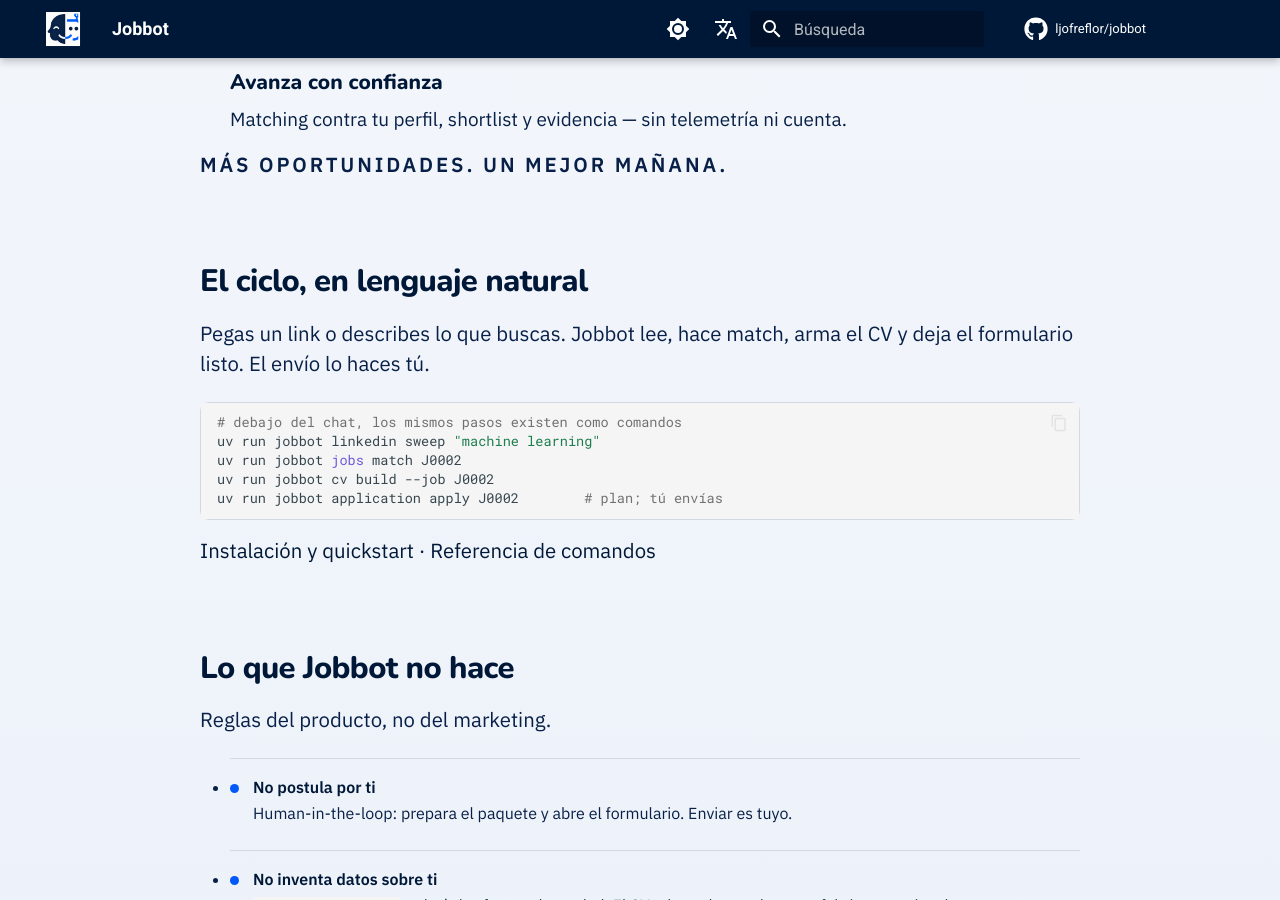
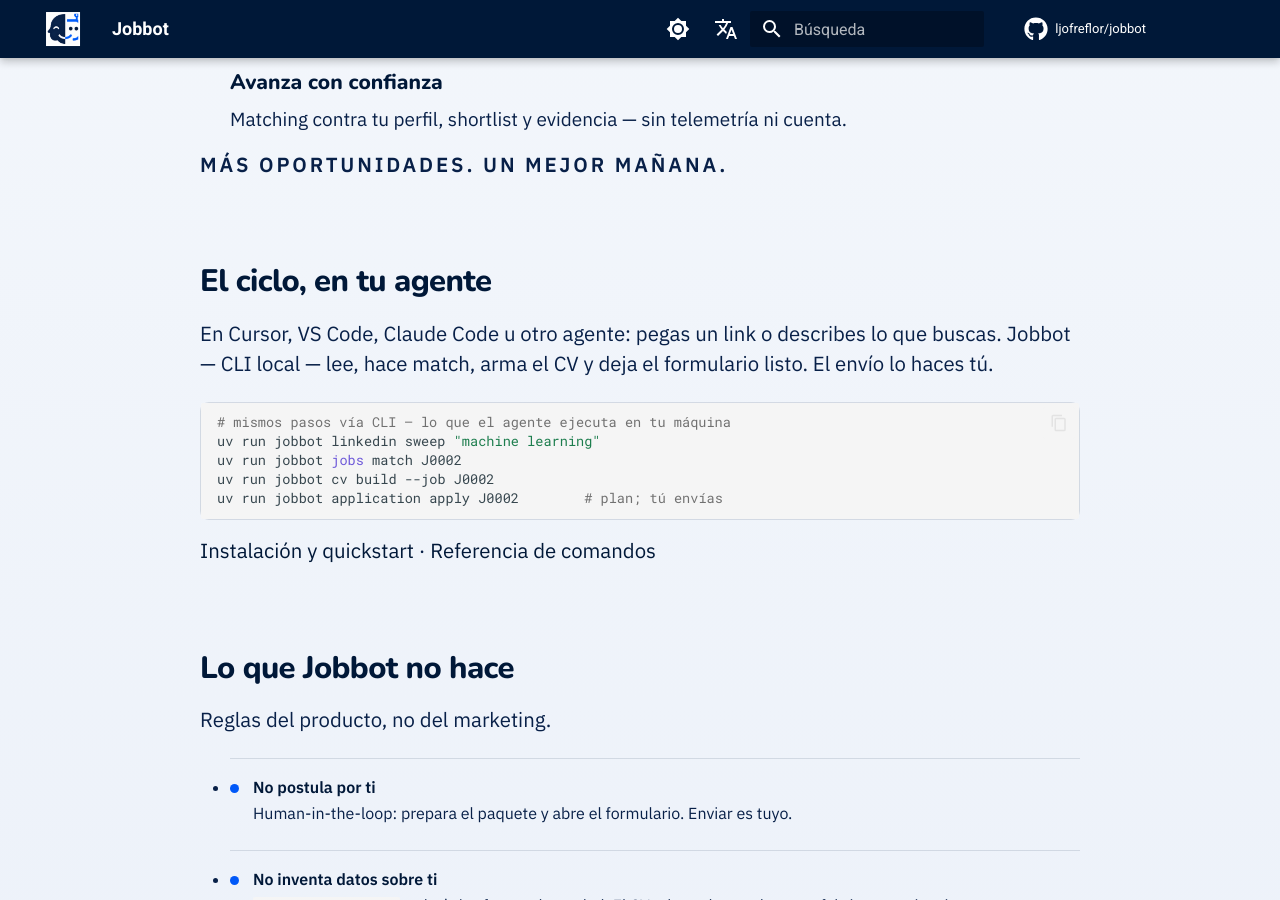
Before and after one commit to ljofreflor/jobbot, an MkDocs documentation site: the page built from docs/index.md, in a window 1280 px wide and 900 px high, scrolled down 1393 px. Built offline with MkDocs 1.6.1 and Material for MkDocs 9.7.7, drawn with Linux system fonts in a browser that asks for light colours; comment, search, counter and statistics services are not loaded; some of the changed text lies outside the part shown.

Commit message:
fix(docs): frame landing as agent IDE channel, not Jobbot chat
Jobbot is the local CLI the agent runs; natural language goes through
Cursor / VS Code / Claude Code / etc. Update hero + section copy and
chrome labels accordingly.

Co-authored-by: Leonardo Andes Jofre Flor <leonardo.jofre+csld1@consalud.cl>

````diff
--- a/docs/index.md
+++ b/docs/index.md
@@ -45,13 +45,14 @@ Tres cosas que Jobbot hace de verdad. Sin inventar un producto que no existe.
 
 <section class="jb-section" markdown="1">
 
-## El ciclo, en lenguaje natural
+## El ciclo, en tu agente
 
-Pegas un link o describes lo que buscas. Jobbot lee, hace match, arma el CV y deja
-el formulario listo. El envío lo haces tú.
+En Cursor, VS Code, Claude Code u otro agente: pegas un link o describes lo que
+buscas. Jobbot — CLI local — lee, hace match, arma el CV y deja el formulario
+listo. El envío lo haces tú.
 
 ```bash
-# debajo del chat, los mismos pasos existen como comandos
+# mismos pasos vía CLI — lo que el agente ejecuta en tu máquina
 uv run jobbot linkedin sweep "machine learning"
 uv run jobbot jobs match J0002
 uv run jobbot cv build --job J0002
--- a/docs/overrides/home.html
+++ b/docs/overrides/home.html
@@ -1,6 +1,6 @@
 {% extends "main.html" %}
 
-{# Jobbot landing — brand + chat-first entry that animates through an apply. #}
+{# Jobbot landing — brand + agent-session hero that animates through an apply. #}
 
 {% set en = page.file.src_uri.startswith("en/") %}
 
@@ -41,18 +41,18 @@
           </div>
         </div>
         {% if en %}
-          <h1 class="jb-hero__title">Tell it in plain language. Watch the application move.</h1>
+          <h1 class="jb-hero__title">Write in your agent. Jobbot moves the application.</h1>
           <p class="jb-hero__lede">
-            A chat like Cursor: paste a link, ask to apply, and Jobbot advances match → CV → plan — you still press send.
+            In Cursor, VS Code, Claude Code, or any agent IDE: paste a link, ask to apply, and Jobbot advances match → CV → plan — you still press send.
           </p>
           <div class="jb-hero__actions">
             <a class="jb-btn jb-btn--primary" href="../instalacion/">Install</a>
             <a class="jb-btn jb-btn--ghost" href="../blog/">Read the blog</a>
           </div>
         {% else %}
-          <h1 class="jb-hero__title">Escríbele en lenguaje natural. La postulación avanza sola.</h1>
+          <h1 class="jb-hero__title">Escribe en tu agente. Jobbot avanza la postulación.</h1>
           <p class="jb-hero__lede">
-            Un chat como Cursor: pegas un link, pides postular, y Jobbot avanza match → CV → plan — el envío lo haces tú.
+            En Cursor, VS Code, Claude Code u otro agente/IDE: pegas un link, pides postular, y Jobbot avanza match → CV → plan — el envío lo haces tú.
           </p>
           <div class="jb-hero__actions">
             <a class="jb-btn jb-btn--primary" href="instalacion/">Instalar</a>
@@ -65,8 +65,8 @@
         <div class="jb-chat">
           <div class="jb-chat__chrome">
             <img src="{{ 'assets/brand/logo-mark.png' | url }}" width="22" height="22" alt="" />
-            <span class="jb-chat__title">Jobbot</span>
-            <span class="jb-chat__badge">{% if en %}local{% else %}local{% endif %}</span>
+            <span class="jb-chat__title">Cursor</span>
+            <span class="jb-chat__badge">{% if en %}agent · local{% else %}agente · local{% endif %}</span>
           </div>
 
           <ol class="jb-chat__rail" aria-hidden="true">
--- a/docs/stylesheets/landing.css
+++ b/docs/stylesheets/landing.css
@@ -207,7 +207,7 @@ body:has(.jb-hero) .md-tabs {
   background: rgba(0, 88, 248, 0.06);
 }
 
-/* —— Chat (Cursor-style entry; animation advances with the apply) —— */
+/* —— Agent session chrome (Cursor / IDE channel; animation advances the apply) —— */
 
 .jb-hero__stage {
   animation: jb-rise 0.8s ease-out 0.2s both;
````
Also changed, not shown: docs/en/index.md (+5 -4 lines).
